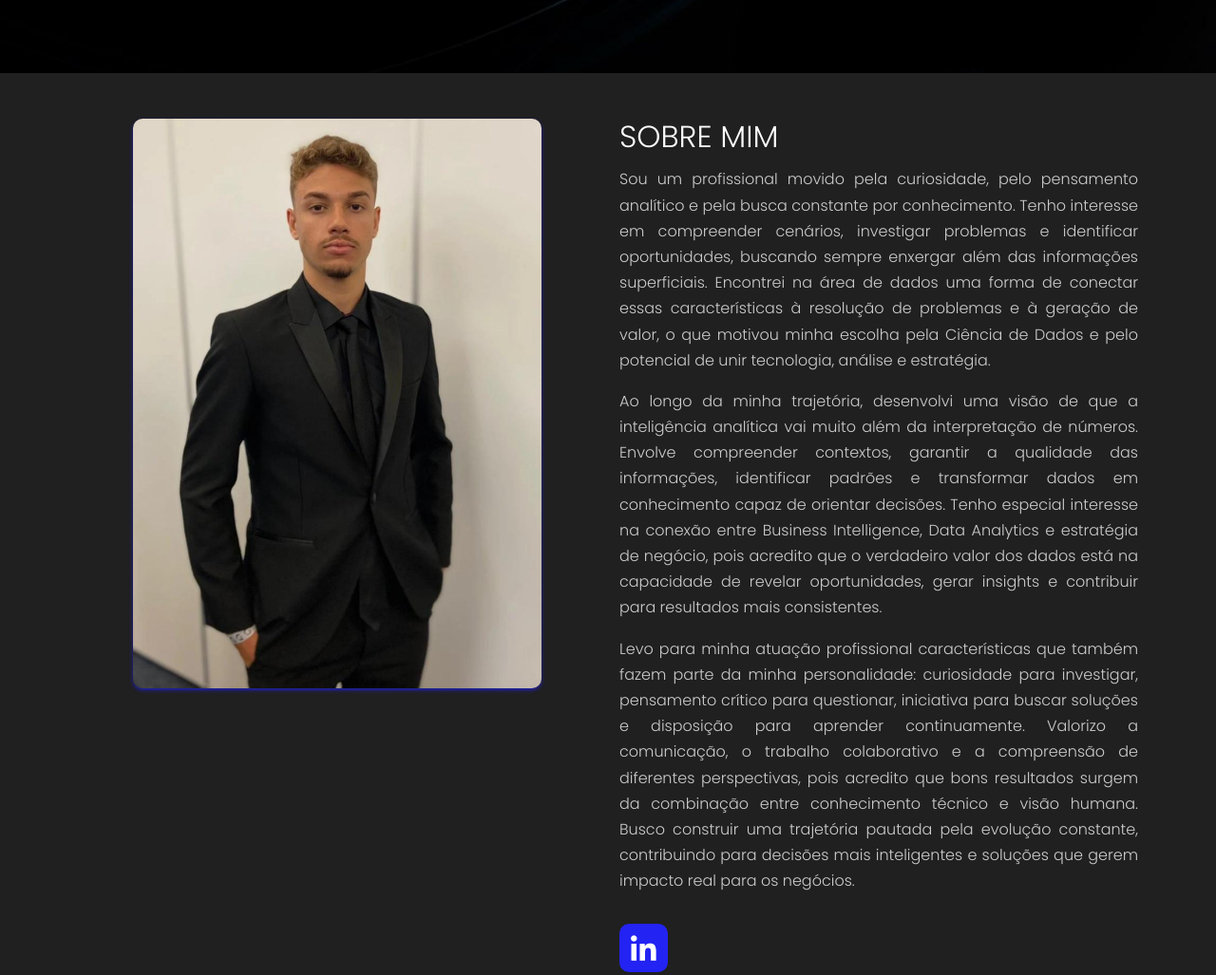
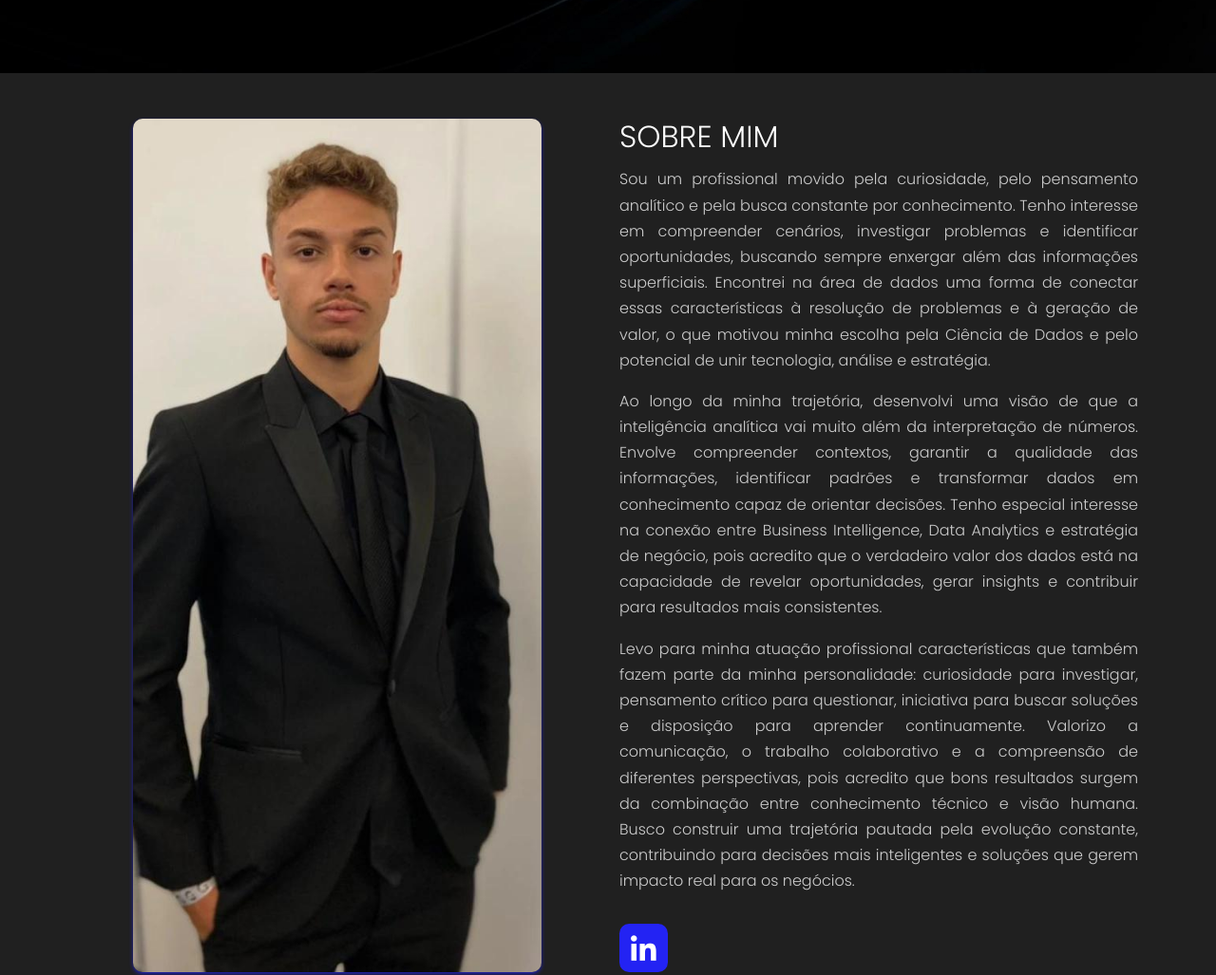
Before and after one commit to francojoaovitor10/portfolio, a plain HTML site: page index.html in a window 1280 px wide. Shown: the part 723-1750 px from the top of the page at 95% size. Drawn offline with nearby package versions, Linux system fonts and the light colour scheme.

Commit message:
style: foto do Sobre mim acompanha a altura do texto
- #about-image com height: 100% e min-height: 600px

Co-Authored-By: Claude Opus 5.5 <noreply@anthropic.com>

```diff
--- a/css/style.css
+++ b/css/style.css
@@ -159,7 +159,8 @@ span {
 
 #about-image {
     max-width: 430px;
-    height: 600px;
+    height: 100%;
+    min-height: 600px;
     width: 100%;
     object-fit: cover;
     border-radius: 10px;
```
